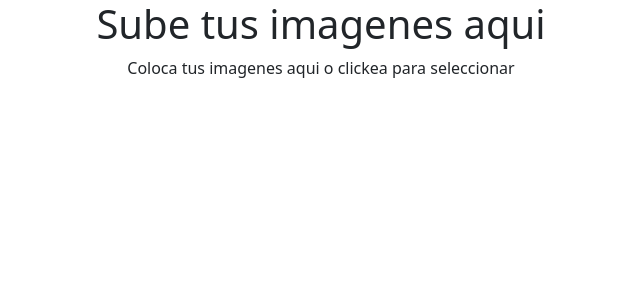
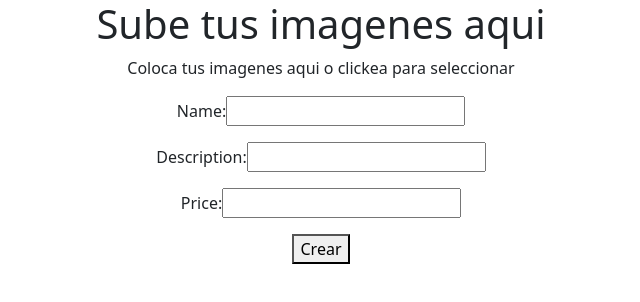
Before and after one commit to leonelborgesdev/cloudinaryReact, a React (Create React App) app: page / in a window 1280 px wide. Shown: the top 302 px of the page, without its empty margins (319-959 px from the left). Built offline with nearby package versions, Linux system fonts and the light colour scheme; no server answers.

Commit message:
products

```diff
--- a/src/components/Multiplesimagenes/MultiplesImagenes.jsx
+++ b/src/components/Multiplesimagenes/MultiplesImagenes.jsx
@@ -4,17 +4,33 @@ import Dropzone from "react-dropzone";
 import { useDispatch } from "react-redux";
 import { Container } from "reactstrap";
 import { fetchAllProducts } from "../../store/slices/products";
+import { fetchCreateProduct } from "../../store/slices/product";
 
 export const MultiplesImagenes = (props) => {
   const dispatch = useDispatch();
-  const [image, setImage] = useState({ array: {} });
-  const [loading, setLoading] = useState("");
-  const handleDrop = (files) => {
-    console.log(files);
-  };
   useEffect(() => {
     dispatch(fetchAllProducts());
   }, []);
+  const [product, setProduct] = useState({});
+  const [image, setImage] = useState({ array: {} });
+  const handleChange = (e) => {
+    const { name, value } = e.target;
+    setProduct({
+      ...product,
+      [name]: value,
+    });
+    console.log(product);
+  };
+  const handleDrop = (files) => {
+    setProduct({
+      ...product,
+      ["image"]: files[0],
+    });
+    console.log(product);
+  };
+  const handleSubmid = () => {
+    dispatch(fetchCreateProduct(product));
+  };
   return (
     <div>
       <Container>
@@ -34,6 +50,21 @@ export const MultiplesImagenes = (props) => {
             </section>
           )}
         </Dropzone>
+        <div>
+          <p>
+            <label>Name:</label>
+            <input type="text" name="name" onChange={handleChange} />
+          </p>
+          <p>
+            <label>Description:</label>
+            <input type="text" name="description" onChange={handleChange} />
+          </p>
+          <p>
+            <label>Price:</label>
+            <input type="number" name="price" onChange={handleChange} />
+          </p>
+          <button onClick={handleSubmid}>Crear</button>
+        </div>
       </Container>
     </div>
   );
--- a/src/store/index.js
+++ b/src/store/index.js
@@ -1,8 +1,10 @@
 import { configureStore } from "@reduxjs/toolkit";
 import products from "./slices/products";
+import product from "./slices/product";
 
 export default configureStore({
   reducer: {
     products: products,
+    product: product,
   },
 });
--- a/src/store/slices/product/index.js
+++ b/src/store/slices/product/index.js
@@ -17,15 +17,22 @@ export default productSlice.reducer;
 
 export const fetchCreateProduct = (product) => {
   return async function () {
-    const response = await fetch(`${api}/product`, {
+    const formData = new FormData();
+
+    for (const property in product) {
+      formData.append(property, product[property]);
+    }
+    console.log("formData", formData);
+    const response = await fetch(`${api}/products`, {
       method: "POST",
-      headers: {
-        "Content-Type": "application/json",
-      },
-      body: JSON.stringify(product),
+      //   headers: {
+      //     "Content-Type": "multipart/form-data",
+      //   },
+      body: formData,
     });
     if (response) {
-      await response.json();
+      const data = await response.json();
+      console.log(data);
     }
   };
 };
```
